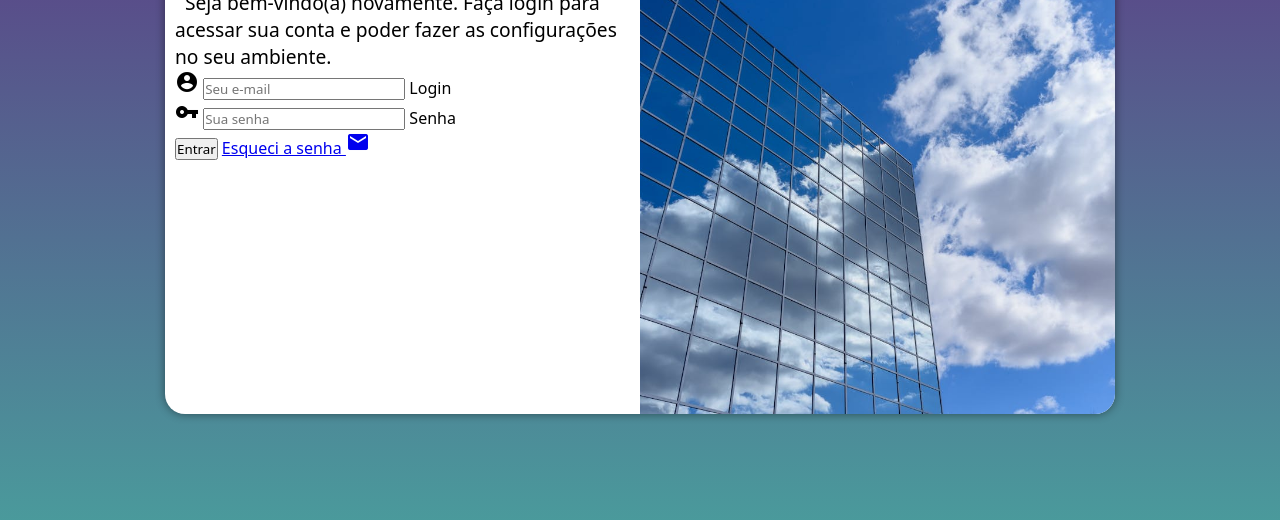
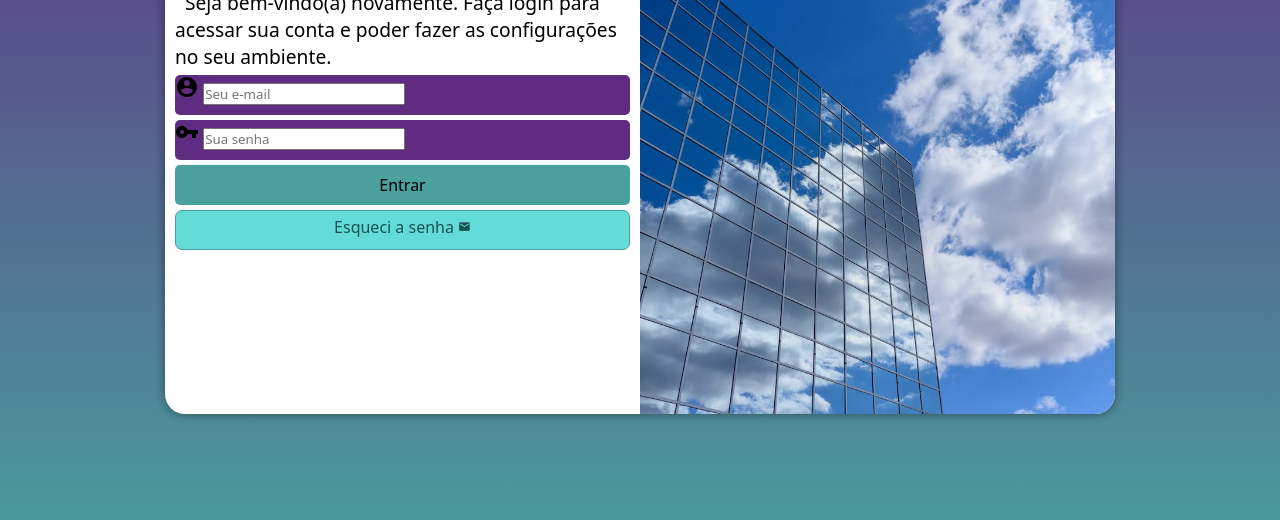
Before and after one commit to matheusprat/projeto-login, a plain HTML site: page index.html in a window 1280 px wide. Shown: the part 236-756 px from the top of the page. Drawn offline with Linux system fonts and the light colour scheme.

Commit message:
Pré-finalizado login

```diff
--- a/estilos/style.css
+++ b/estilos/style.css
@@ -65,3 +65,58 @@ div#formulario > p {
     font-size: 0.8em;
     text-indent: 10px;
 }
+
+form > div.campo {
+    background-color: #5f2c82;
+    display: block;
+    width: 100%;
+    height: 40px;
+    border-radius: 5px;
+    margin: 5px 0px;
+
+}
+
+div.campo > label {
+    display: none;
+}
+
+form > input[type=submit] {
+    display: block;
+    font-size: 1em;
+    width: 100%;
+    height: 40px;
+    background-color: #49a09d;
+    border: none;
+    border-radius: 5px;
+}
+
+form > input[type=submit]:hover {
+    background-color: #237572;
+    color: white;
+    cursor: pointer;
+}
+
+form > a.botao {
+    display: block;
+    text-align: center;
+    font-size: 1em;
+    width: 100%;
+    height: 40px;
+    padding-top: 5px;
+    margin-top: 5px;
+    background-color: #63dbd7;
+    color: #195351;
+    border: 1px solid #49a09d;
+    border-radius: 7px;
+    text-decoration: none;
+}
+
+form > a.botao:hover {
+    background-color: #237572;
+    color: white;
+    cursor: pointer;
+}
+
+form > a.botao > span {
+    font-size: 0.8em;
+}
--- a/index.html
+++ b/index.html
@@ -30,7 +30,7 @@
                         <label for="isen">Senha</label>
                     </div>
                     <input type="submit" value="Entrar">
-                    <a href="esqueci.html">Esqueci a senha <span class="material-icons">mail</span></a>
+                    <a href="esqueci.html" class="botao">Esqueci a senha <span class="material-icons">mail</span></a>
                 </form>
             </div>
         </section>
```
